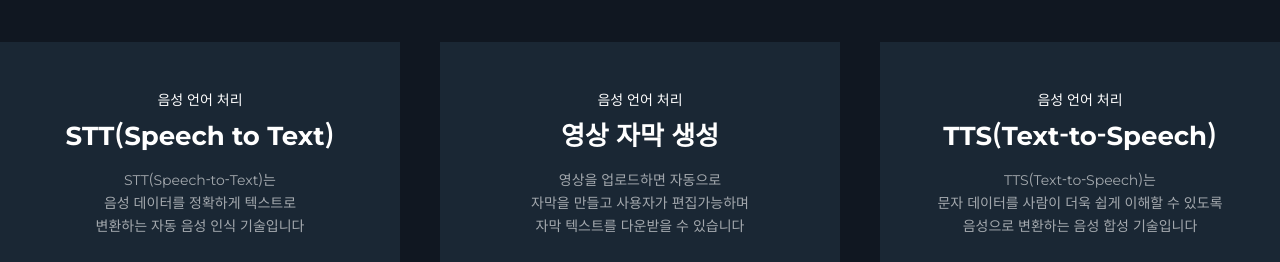
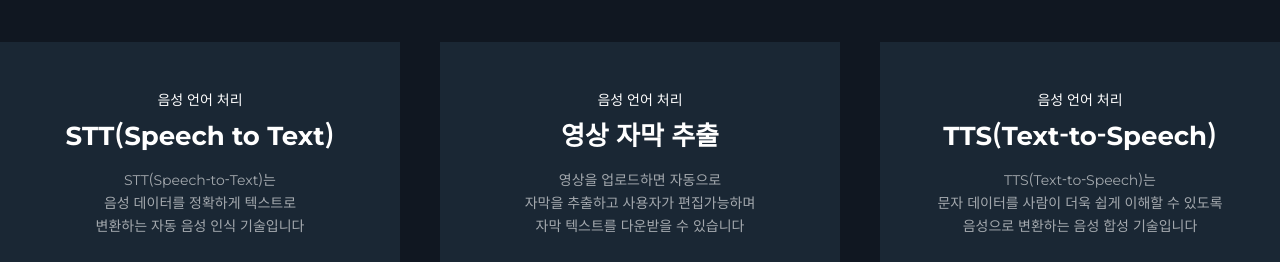
Before and after one commit to tmax-aips/superbrain, a React (Create React App) app: page / in a window 1280 px wide. Shown: the part 1120-1382 px from the top of the page. Built offline with nearby package versions, Linux system fonts and the light colour scheme.

Commit message:
2022-06-14 #78 Issue (영상 자막 생성 워딩 수정)
영상 자막 생성을 영상 자막 추출로 변경
또한, 관련 워딩을 추출로 수정

```diff
--- a/src/components/header/menu/menuBar.jsx
+++ b/src/components/header/menu/menuBar.jsx
@@ -12,7 +12,7 @@ const MenuList = [
 		title: '음성언어처리',
 		page: [
 			{ title: 'STT', link: '/stt' },
-			{ title: '영상 자막 생성', link: '/videoCaption' },
+			{ title: '영상 자막 추출', link: '/videoCaption' },
 			{ title: 'TTS', link: '/tts' },
 		],
 		svg: <Speaker />,
--- a/src/pages/Home/Home.jsx
+++ b/src/pages/Home/Home.jsx
@@ -27,8 +27,8 @@ const Home = () => {
 		},
 		{
 			category: '음성 언어 처리',
-			title: '영상 자막 생성',
-			desc: '영상을 업로드하면 자동으로 \n 자막을 만들고 사용자가 편집가능하며 \n 자막 텍스트를 다운받을 수 있습니다',
+			title: '영상 자막 추출',
+			desc: '영상을 업로드하면 자동으로 \n 자막을 추출하고 사용자가 편집가능하며 \n 자막 텍스트를 다운받을 수 있습니다',
 			type: '체험하기',
 			img: <VideoCaptionImg />,
 			path: '/videoCaption',
--- a/src/pages/VideoCaptionDemo/index.jsx
+++ b/src/pages/VideoCaptionDemo/index.jsx
@@ -73,7 +73,7 @@ const VideoCaptionDemo = () => {
 		<div style={{ userSelect: 'none' }}>
 			<Header />
 			<TechHeader
-				title={'영상 자막 생성'}
+				title={'영상 자막 추출'}
 				description={[
 					'영상을 업로드하면 자동으로 자막을 만들고 사용자가',
 					'편집가능하며 자막 텍스트를 다운받을 수 있습니다.',
@@ -85,7 +85,7 @@ const VideoCaptionDemo = () => {
 				<CaptionDemoSection>
 					<VideoCaptionComp />
 				</CaptionDemoSection>
-				<Features height={'970px'} title={'영상 자막 생성'} featureList={FeaturesList} />
+				<Features height={'970px'} title={'영상 자막 추출'} featureList={FeaturesList} />
 			</BGWrap>
 			<BusinessFooter />
 			<Footer />
--- a/src/stores/optionStore.jsx
+++ b/src/stores/optionStore.jsx
@@ -15,8 +15,8 @@ const optionStore = observable({
 			selected: false,
 		},
 		{
-			text: '영상 자막 생성하기',
-			subText: '업로드한 영상의 음성을 분석하여 자동으로 자막을 생성해주는 기술',
+			text: '영상 자막 추출하기',
+			subText: '업로드한 영상의 음성을 분석하여 자동으로 자막을 추출하는 기술',
 			selected: false,
 		},
 	],
```
